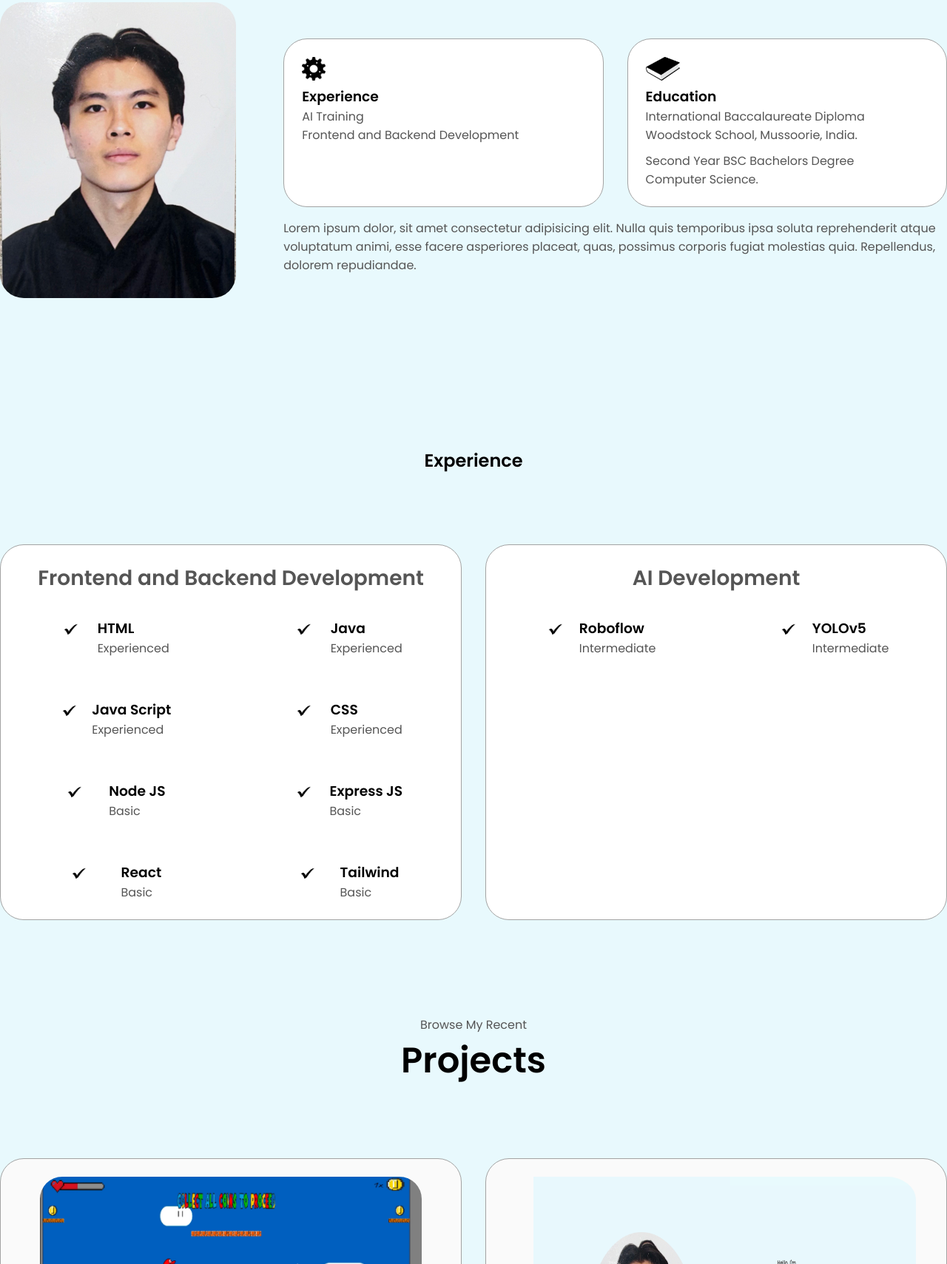
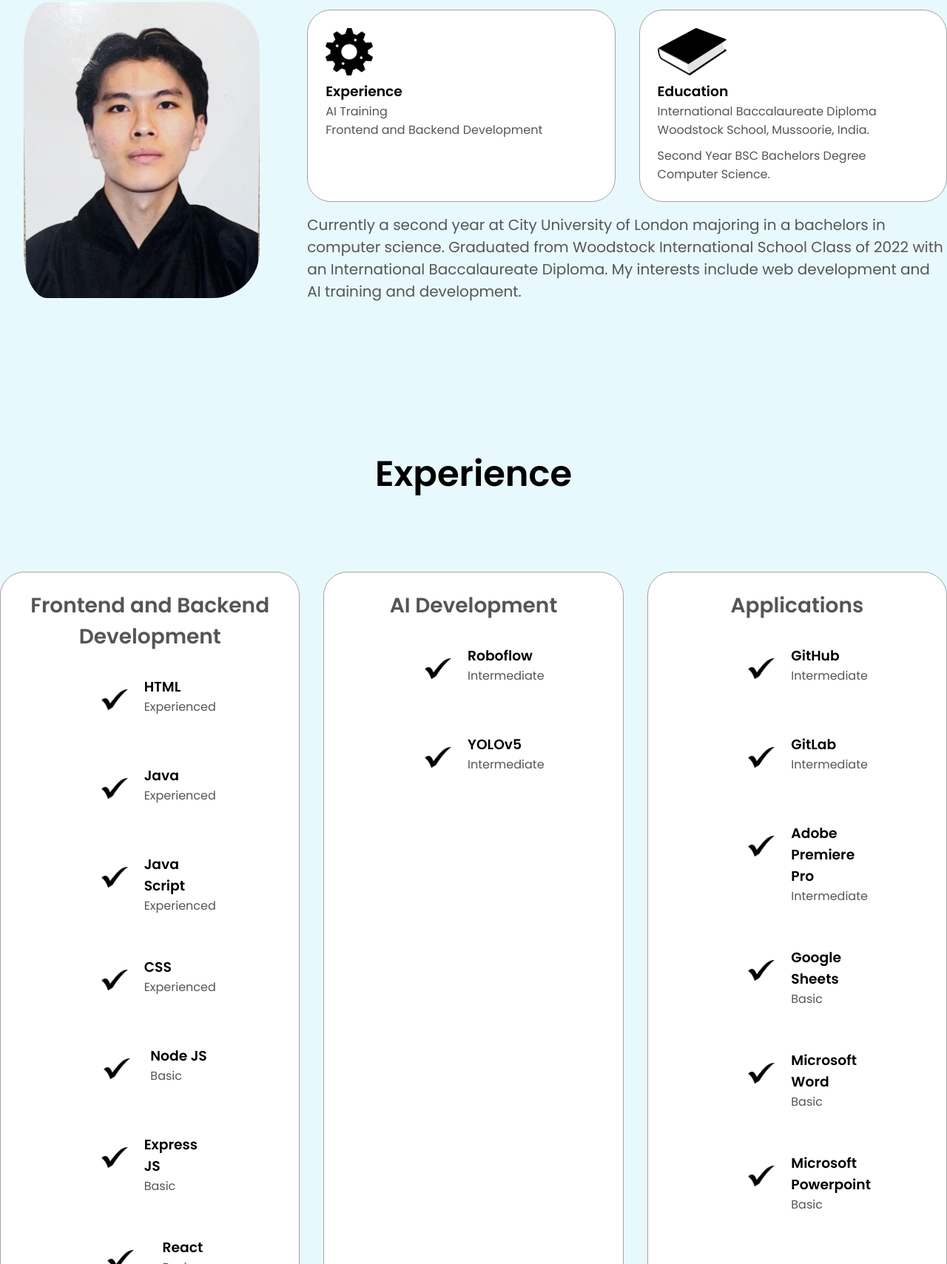
Before and after one commit to Namgyal-Norbu/Portfolio-Website, a plain HTML site: page index.html in a window 1280 px wide. Shown: the part 1091-2800 px from the top of the page at 74% size. Drawn offline with Linux system fonts and the light colour scheme.

Commit message:
minor changes

```diff
--- a/index.html
+++ b/index.html
@@ -86,7 +86,7 @@
           </div>
         </div>
         <div class="text-container"><p
-          >Lorem ipsum dolor, sit amet consectetur adipisicing elit. Nulla quis temporibus ipsa soluta reprehenderit atque voluptatum animi, esse facere asperiores placeat, quas, possimus corporis fugiat molestias quia. Repellendus, dolorem repudiandae.
+          >Currently a second year at City University of London majoring in a bachelors in computer science. Graduated from Woodstock International School Class of 2022 with an International Baccalaureate Diploma. My interests include web development and AI training and development.
         </p>
       </div>
       </div>
@@ -94,8 +94,7 @@
     <img src ="./assets/arrow.png" alt="Arrow icon" class="icon arrow" onclick="location.href='./#experience'"/>
   </section>
   <section id = "experience">
-      <p class=""section__text__p1></p>
-      <h1 class-="title-2">Experience</h1>
+      <h1 class="section__text__p1">Experience</h1>
       <div class="experience-details-container">
         <div class="about-containers">
           <div class="details-container">
@@ -168,6 +167,48 @@
             </article>
               </div>
           </div>
+          <div class="details-container">
+            <h2 class="experience-sub-title">Applications</h2>
+            <div class="article-container">
+              <article><img src="/assets/checkmark.png" alt="Experience icon" class="icon"/>
+                <div>
+                  <h3>GitHub</h3>
+                  <p>Intermediate</p>
+                </div>
+              </article>
+              <article><img src="/assets/checkmark.png" alt="Experience icon" class="icon"/>
+                <div>
+                  <h3>GitLab</h3>
+                  <p>Intermediate</p>
+                </div>
+              </article>
+              <article><img src="/assets/checkmark.png" alt="Experience icon" class="icon"/>
+                <div>
+                  <h3>Adobe Premiere Pro </h3>
+                  <p>Intermediate</p>
+                </div>
+              </article>
+              <article><img src="/assets/checkmark.png" alt="Experience icon" class="icon"/>
+                <div>
+                  <h3>Google Sheets</h3>
+                  <p>Basic</p>
+                </div>
+              </article>
+              <article><img src="/assets/checkmark.png" alt="Experience icon" class="icon"/>
+                <div>
+                  <h3>Microsoft Word </h3>
+                  <p>Basic</p>
+                </div>
+              </article>
+              <article><img src="/assets/checkmark.png" alt="Experience icon" class="icon"/>
+                <div>
+                  <h3>Microsoft Powerpoint </h3>
+                  <p>Basic</p>
+                </div>
+              </article>
+
+                </div>
+            </div>
       </div>
       <img src ="./assets/arrow.png" alt="Arrow icon" class="icon arrow" onclick="location.href='./#projects'"/>
   </section>
@@ -182,7 +223,7 @@
         </div>
         <h2 class="experience-sub-title project-title">Retro Mario Game</h2>
         <div class="btn_container">
-          <button class="btn btn-color-2 project-btn" onclick ="location.href='https://github.com/cityteaching/javaproject2023-Namgyal-Norbu'"
+          <button class="btn btn-color-2 project-btn" onclick ="location.href='https://github.com/Namgyal-Norbu/Java-Project'"
           >Github
         </button>
         <button class="btn btn-color-2 project-btn" onclick ="location.href='https.Github.com'"
@@ -196,7 +237,7 @@
         </div>
         <h2 class="experience-sub-title project-title">Personal Portfolio Website</h2>
         <div class="btn_container">
-          <button class="btn btn-color-2 project-btn" onclick ="location.href='https.Github.com'"
+          <button class="btn btn-color-2 project-btn" onclick ="location.href='https://github.com/Namgyal-Norbu/Portfolio-Website'"
           >Github
         </button>
         <button class="btn btn-color-2 project-btn" onclick ="location.href='https.Github.com'"
--- a/style.css
+++ b/style.css
@@ -40,19 +40,42 @@ nav{
   font-size: 1.5rem;
 }
 
+li{
+  position: relative;
+}
+
 a {
   color: black;
   text-decoration: none;
   text-decoration-color: white ;
+  text-transform: uppercase;
+  position: relative;
 }
 
 a:hover{
-  color: gray;
-  text-decoration: underline;
-  text-underline-offset: 0.5rem;
+  color:rgb(181,181,181);
+
+}
+
+a:hover::before{
   text-decoration-color: rgb(181, 181, 181);
-  transition: 700ms;
+  transition: 250ms ease-in-out;
+  width: 100%;
+
 }
+
+a::before{
+  content:'';
+  display:block;
+  height: 5px;
+  width: 100%;
+  background-color:rgb(181,181,181);
+  position: absolute;
+  top:1;
+  width: 0;
+  transition: all ease-in-out 250ms;
+}
+
 
 .Logo {
   font-size: 2rem;
@@ -164,7 +187,7 @@ section {
   align-items: center;
   height: 110%;
   width: auto;
-  transition: 1000ms;
+  transition: 1000ms ease-in-out;
 }
 .section__pic-container{
   display: flex;
@@ -200,7 +223,7 @@ section {
 
 .icon{
   cursor:pointer;
-  height: 2rem;
+  height: 4rem;
 }
 
 .btn_container{
@@ -229,6 +252,7 @@ section {
 .btn-color-1:hover,
 .btn-color-2:hover{
   cursor:pointer;
+  transition: 500ms ease-in-out;
 }
 .btn-color-1:hover,
 .btn-color-2:hover{
@@ -254,10 +278,15 @@ section {
 #about {
   position: relative;
 }
+
+.text-container{
+  font-size: 1.25rem;
+}
 .about-containers{
   gap:2rem;
   margin-bottom: 1rem;
   margin-top: 1rem;
+
 }
 .about-details-container{
   justify-content: center;
@@ -267,11 +296,12 @@ section {
   display: flex;
 }
 .about-pic{
-  border-radius: 2rem;
+  border-radius: 4rem;
   align-items: center;
   height:100%;
   width: auto;
   transition: 1000ms;
+  padding-left: 2rem;
 
 }
 .about-pic:hover{
@@ -313,10 +343,14 @@ section {
 /* Experience*/
 
 .title-2{
-  font-size: 50rem;
+  font-size: 200rem;
   text-align: center;
   color: #e8f9fd;
 
+}
+
+.section__text__p1{
+  font-size: 3rem;
 }
 
 #experience{
@@ -422,7 +456,7 @@ article .icon{
 }
 
 .email-icon{
-  height: 2.5rem;
+  height: 5rem;
 }
 
 /* Footer*/
@@ -431,5 +465,9 @@ footer{
   margin:0 1rem
 }
 footer p{
+  align: center;
+}
+
+.about-text{
   text-align: center;
 }
```
